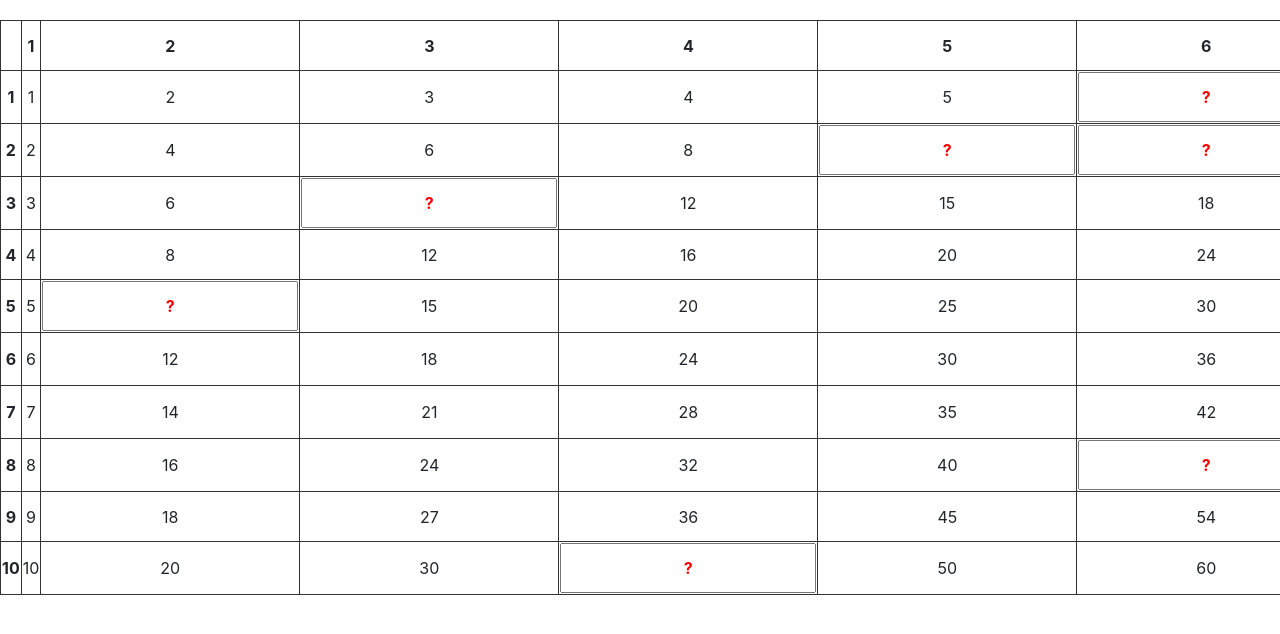
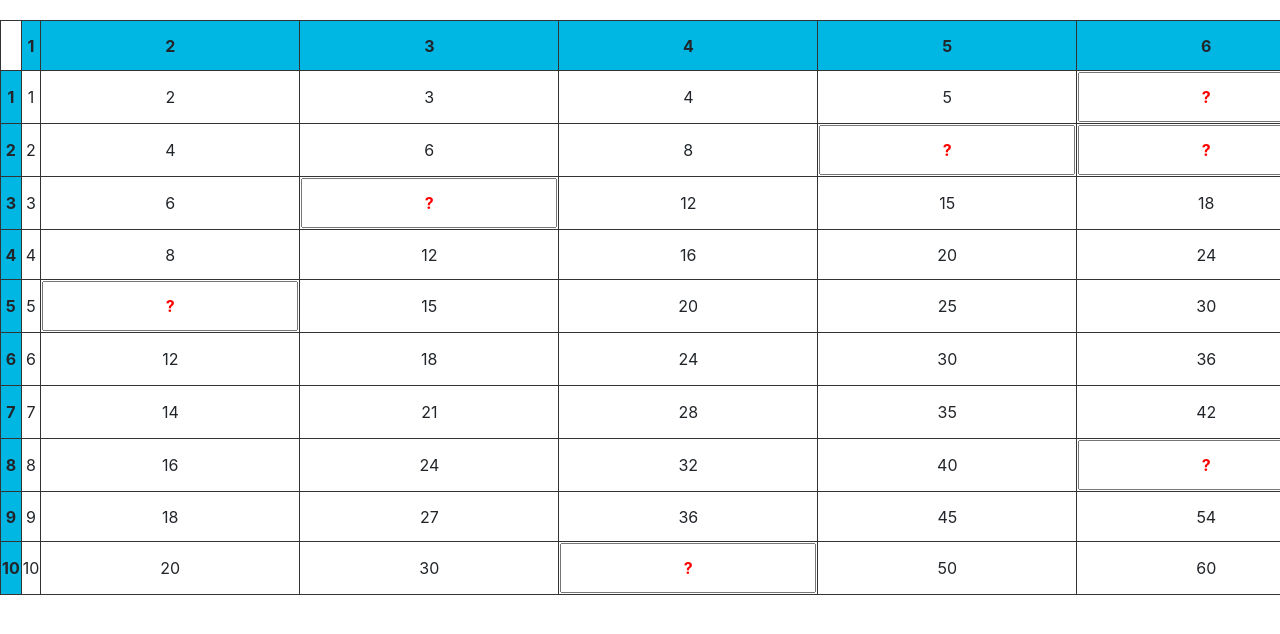
Before and after one commit to gpenverne/multiplix, an Electron app: page www/index.html in a window 1280 px wide. Shown: the top 634 px of the page. Drawn offline with Linux system fonts and the light colour scheme.

Commit message:
color adjustments

```diff
--- a/www/css/index.css
+++ b/www/css/index.css
@@ -30,7 +30,7 @@ input {
 }
 
 .highlight {
-	background-color: green;
+	background-color: green !important;
 	color: #fff;
 }
 
--- a/www/index.html
+++ b/www/index.html
@@ -10,10 +10,10 @@
             <table>
             <tr>
                 <td></td>
-                <td ng-class="{highlight: column.highlight}" ng-repeat="column in columns" valign="middle"><strong>{{ column.value }}</strong></td>
+                <td style="background-color: #00b6e3" ng-class="{highlight: column.highlight}" ng-repeat="column in columns" valign="middle"><strong>{{ column.value }}</strong></td>
             </tr>
                 <tr ng-repeat="row in rows">
-                    <td ng-class="{highlight: row.highlight}"><strong>{{ row.value }}</strong></td>
+                    <td  style="background-color: #00b6e3" ng-class="{highlight: row.highlight}"><strong>{{ row.value }}</strong></td>
                     <td ng-repeat="column in columns" valign="middle">
                         <div class="main-div">
                             <div ng-if="models['result-'+row.value+'-'+column.value].shouldShow">
```
